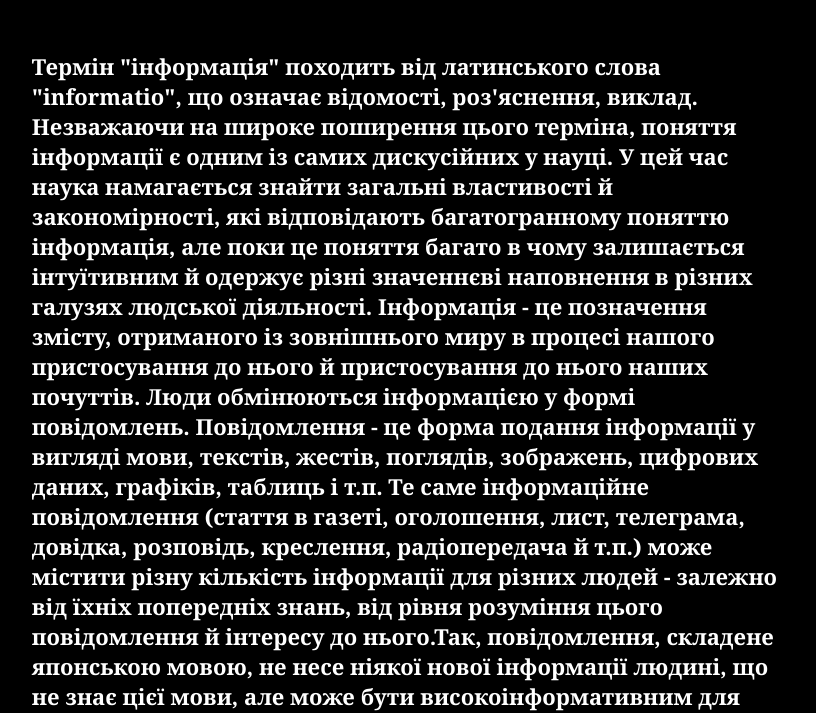
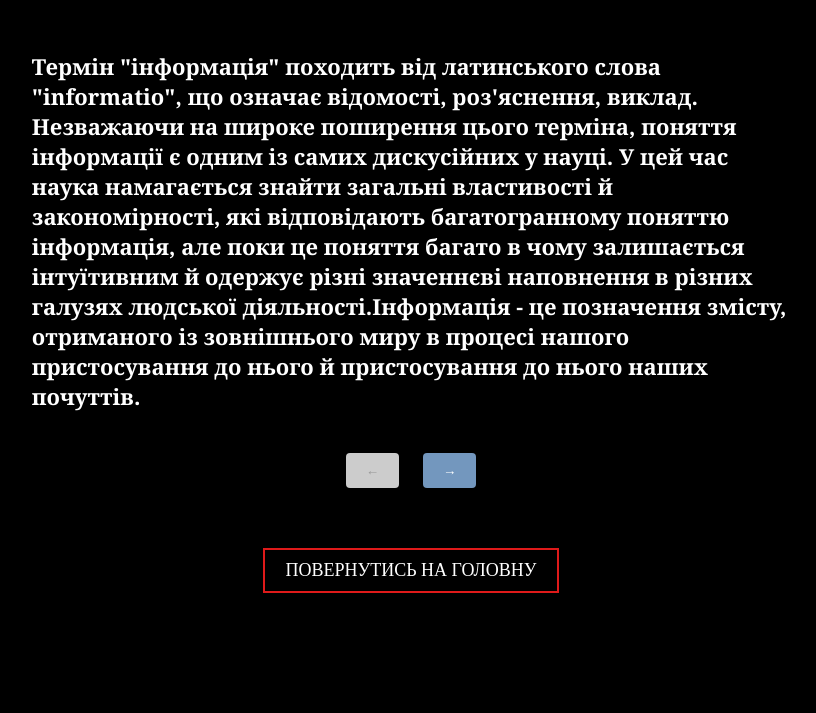
Before and after one commit to SashaKazany/sasha, a plain HTML site: page paragraph.html in a window 1280 px wide. Shown: the part 98-811 px from the top of the page, without its empty margins (229-1045 px from the left). Drawn offline with Linux system fonts and the light colour scheme.

Commit message:
Add files via upload

```diff
--- /dev/null
+++ b/main.js
@@ -0,0 +1,47 @@
+const slider = document.querySelector(".slider");
+const slides = document.querySelectorAll(".slide");
+const prevButton = document.querySelector(".prev");
+const nextButton = document.querySelector(".next");
+
+let currentIndex = 0;
+
+function updateSlider() {
+    slides.forEach((slide, index) => {
+        if (index === currentIndex) {
+            slide.classList.remove("hidden");
+        } else {
+            slide.classList.add("hidden");
+        }
+    });
+
+    const translateX = -currentIndex * 0;
+    slider.style.transform = `translateX(${translateX}%)`;
+
+    if (currentIndex === slides.length - 1) {
+        nextButton.disabled = true;
+    } else {
+        nextButton.disabled = false;
+    }
+
+    if (currentIndex === 0) {
+        prevButton.disabled = true;
+    } else {
+        prevButton.disabled = false;
+    }
+}
+
+prevButton.addEventListener("click", () => {
+    if (currentIndex > 0) {
+        currentIndex--;
+        updateSlider();
+    }
+});
+
+nextButton.addEventListener("click", () => {
+    if (currentIndex < slides.length - 1) {
+        currentIndex++;
+        updateSlider();
+    }
+});
+
+updateSlider();
--- a/paragraph.html
+++ b/paragraph.html
@@ -14,38 +14,24 @@
             <div class="title__paragraph">
                 <h1 class="title__text">Система інформації</h1>
             </div>
-            <p class="pretitle__paragraph">Термін "інформація" походить від латинського слова "іnformatіo", що означає
-                відомості, роз'яснення, виклад. Незважаючи на широке поширення цього терміна, поняття інформації є одним
-                із самих дискусійних у науці. У цей час наука намагається знайти загальні властивості й закономірності,
-                які відповідають багатогранному поняттю інформація, але поки це поняття багато в чому залишається
-                інтуїтивним й одержує різні значеннєві наповнення в різних галузях людської діяльності.
+            <div class="slider">
+                <div class="slide">
+                    <p class="pretitle__paragraph">Термін "інформація" походить від латинського слова "іnformatіo", що означає відомості, роз'яснення, виклад. Незважаючи на широке поширення цього терміна, поняття інформації є одним із самих дискусійних у науці. У цей час наука намагається знайти загальні властивості й закономірності, які відповідають багатогранному поняттю інформація, але поки це поняття багато в чому залишається інтуїтивним й одержує різні значеннєві наповнення в різних галузях людської діяльності.Інформація - це позначення змісту, отриманого із зовнішнього миру в процесі нашого пристосування до нього й пристосування до нього наших почуттів.</p>
+                </div>
+                <div class="slide">
+                    <p class="pretitle__paragraph">Люди обмінюються інформацією у формі повідомлень. Повідомлення - це форма подання інформації у вигляді мови, текстів, жестів, поглядів, зображень, цифрових даних, графіків, таблиць і т.п. Те саме інформаційне повідомлення (стаття в газеті, оголошення, лист, телеграма, довідка, розповідь, креслення, радіопередача й т.п.) може містити різну кількість інформації для різних людей - залежно від їхніх попередніх знань, від рівня розуміння цього повідомлення й інтересу до нього. Так, повідомлення, складене японською мовою, не несе ніякої нової інформації людині, що не знає цієї мови, але може бути високоінформативним для людини, що володіє японською. Ніякої нової інформації не містить і повідомлення, викладене знайомою мовою, якщо його зміст незрозуміло або вже відомо.</p>
+                </div>
+            </div>
+            <div class="slider-controls">
+                <button class="prev">←</button>
+                <button class="next">→</button>
+            </div>
 
-                Інформація - це позначення змісту, отриманого із зовнішнього миру в процесі нашого пристосування до
-                нього й пристосування до нього наших почуттів.
+            <a href="index.html" class="button__link">ПОВЕРНУТИСЬ НА ГОЛОВНУ</a>
+        </div>
+    </div>
 
-                Люди обмінюються інформацією у формі повідомлень. Повідомлення - це форма подання інформації у вигляді
-                мови, текстів, жестів, поглядів, зображень, цифрових даних, графіків, таблиць і т.п. Те саме
-                інформаційне повідомлення (стаття в газеті, оголошення, лист, телеграма, довідка, розповідь, креслення,
-                радіопередача й т.п.) може містити різну кількість інформації для різних людей - залежно від їхніх
-                попередніх знань, від рівня розуміння цього повідомлення й інтересу до нього.Так, повідомлення, складене
-                японською мовою, не несе ніякої нової інформації людині, що не знає цієї мови, але може бути
-                високоінформативним для людини, що володіє японською. Ніякої нової інформації не містить і повідомлення,
-                викладене знайомою мовою, якщо його зміст незрозуміло або вже відомо.
-
-                Інформація є характеристика не повідомлення, а співвідношення між повідомленням і його споживачем. Без
-                наявності споживача, хоча б потенційного, говорити про інформацію безглуздо.
-
-                У випадках, коли говорять про автоматизовану роботу з інформацією за допомогою яких-небудь технічних
-                пристроїв, звичайно в першу чергу цікавляться не змістом повідомлення, а тим, скільки символів це
-                повідомлення містить.
-
-                Стосовно до комп'ютерної обробки даних під інформацією розуміють деяку послідовність символічних
-                позначень (букв, цифр, закодованих графічних образів і звуків і т.п.), що несе значеннєве навантаження й
-                представлену в зрозумілому комп'ютеру виді. Кожен новий символ у такій послідовності символів збільшує
-                інформаційний обсяг повідомлення.</p> <!-- Добавляем предзаголовок -->
-                <a href="index.html" class="button">ПОВЕРНУТИСЬ НА ГОЛОВНУ</a>
-            </div>
-    </div>
+<script src="./main.js"></script>
 
 </body>
 
--- a/style.css
+++ b/style.css
@@ -11,12 +11,10 @@ body {
     color: white;
 }
 
-/* Стили для контента */
 .content {
 
 }
 
-/* Стили для заголовка */
 .title {
     font-size: 24px;
     font-weight: bold;
@@ -31,45 +29,39 @@ body {
     font-weight: bold;
 }
 
-/* Стили для нумерованного списка */
 .list {
     list-style-type: decimal;
     padding-left: 3.5rem;
-    text-align: start; /* Изменили на start */
+    text-align: start;
     justify-content: flex-start;
 
 }
 
-/* Стили для элемента списка */
+
 .list-item {
     margin: 10px 0;
     font-size: 25px;
 }
 
-/* Стили для ссылки */
-/* Стили для ссылки */
 .list-item--link a {
     text-decoration: none;
-    color: rgb(255, 255, 255); /* Установите желаемый цвет для ссылки */
-    transition: color 0.3s; /* Добавляем плавный переход цвета */
+    color: rgb(255, 255, 255);
+    transition: color 0.3s;
 }
 
 .list-item--link a:active {
-    color: red; /* Изменяем цвет при нажатии */
+    color: red;
 }
 
-
-/* Стили для контейнера */
-/* Стили для контейнера */
 .container__paragraph {
     display: flex;
     flex-direction: column;
     height: 100vh;
     align-items: center;
-    background-color: #000000; /* Цвет фона, можно изменить на нужный */
+    background-color: #000000;
 }
 
-/* Стили для контента */
+
 .content__paragraph {
     display: flex;
     flex-direction: column;
@@ -79,24 +71,101 @@ body {
     text-align: center;
 }
 
-/* Стили для заголовка */
+@media screen and (max-width: 999px) {
+    .content__paragraph {
+        width: 80%;
+        padding: 0 20px;
+
+    }
+}
+
+@media screen and (max-width: 576px) {
+    .content__paragraph {
+        width: 100%;
+        padding: 0 20px;
+    }
+}
+
+
+
 .title__paragraph {
     font-size: 24px;
     font-weight: bold;
-    color: white; /* Белый цвет текста */
+    color: white;
 }
 
-/* Стили для предзаголовка */
+
 .pretitle__paragraph {
     font-size: 22px;
     font-weight: bold;
-    color: white; /* Белый цвет текста */
+    color: rgb(255, 255, 255);
     text-align: left;
     font-family: Georgia, 'Times New Roman', Times, serif;
 }
 
+.slider {
+    display: flex;
+    flex-direction: row;
+    width: 100%;
+    transition: transform 0.5s;
+    overflow: hidden;
+}
+
+
+.slide {
+    flex: 0 0 100%;
+    transition: transform 0.5s;
+}
+
+.slide.hidden {
+    display: none;
+}
+
+
+
+
+.slider-controls {
+    text-align: center;
+    margin-top: 20px;
+    margin-bottom: 50px;
+}
+
+button {
+    background: #7397be;
+    color: #fff;
+    border: none;
+    border-radius: 4px;
+    padding: 10px 20px;
+    cursor: pointer;
+    transition: background 0.3s ease, color 0.3s ease;
+}
+
+button:hover {
+    background-color: #fff;
+    color: #000;
+}
+
+button.prev {
+    margin-right: 10px;
+}
+
+button.next {
+    margin-left: 10px;
+}
+
+button:disabled {
+    background: #ccc; /* Change the background color for disabled state */
+    color: #999; /* Change the text color for disabled state */
+    cursor: not-allowed; /* Change the cursor style for disabled state */
+    transition: background 0.3s ease, color 0.3s ease; /* Add a smooth transition effect */
+    /* Add any other styles you want for disabled buttons */
+}
+
+
+
+
 /* Стили для кнопки */
-.button {
+.button__link {
     border: 2px solid rgb(223, 26, 26); /* Добавляем бордер */
     background-color: transparent; /* Прозрачный фон */
     color: white; /* Белый цвет текста */
@@ -108,7 +177,7 @@ body {
     text-decoration: none;
 }
 
-.button:hover {
+.button__link:hover {
     background-color: white;
     color: #333;
 }
```
Also changed, not shown: index.html (+1 -1 lines), info.html (+1 -1 lines).
